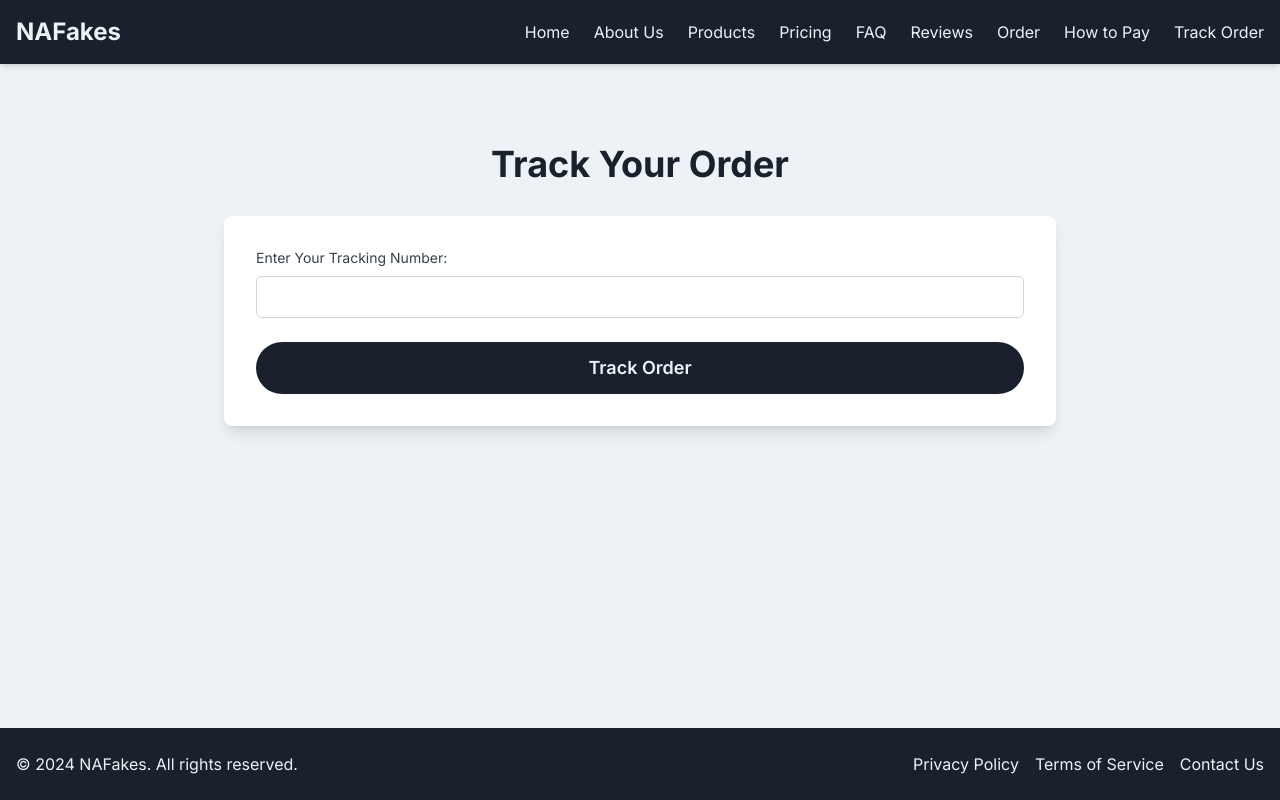
After one commit to ZacRC/FID, a Django app: page /track/ in a window 1280 px wide. The commit adds this page. Run offline with Django 4.2, Linux system fonts and the light colour scheme; some libraries are stand-ins or nearby versions.

Commit message:
Tracking order numbers

```diff
--- a/mainapp/models.py
+++ b/mainapp/models.py
@@ -23,6 +23,7 @@ class Order(models.Model):
     signature = models.ImageField(upload_to='signatures/', blank=True)
     additional = models.TextField(blank=True)
     created_at = models.DateTimeField(auto_now_add=True)
+    tracking_number = models.CharField(max_length=20, unique=True)
 
     def __str__(self):
         return f"{self.first_name} {self.last_name}"
--- a/mainapp/templates/mainapp/base.html
+++ b/mainapp/templates/mainapp/base.html
@@ -39,6 +39,7 @@
                     <li><a href="{% url 'reviews' %}" class="hover:text-accent transition duration-300">Reviews</a></li>
                     <li><a href="{% url 'order' %}" class="hover:text-accent transition duration-300">Order</a></li>
                     <li><a href="{% url 'how_to_pay' %}" class="hover:text-accent transition duration-300">How to Pay</a></li>
+                    <li><a href="{% url 'track' %}" class="hover:text-accent transition duration-300">Track Order</a></li>
                 </ul>
                 <button class="md:hidden text-secondary focus:outline-none">
                     <svg class="w-6 h-6" fill="none" stroke="currentColor" viewBox="0 0 24 24" xmlns="http://www.w3.org/2000/svg">
--- a/mainapp/templates/mainapp/confirmed.html
+++ b/mainapp/templates/mainapp/confirmed.html
@@ -23,7 +23,8 @@
     <div class="max-w-md w-full space-y-8 bg-white p-10 rounded-xl shadow-lg text-center">
         <div>
             <h1 class="text-3xl font-extrabold text-primary mb-2">Thank You for Your Order!</h1>
-            <p class="text-xl text-gray-600 mb-8">Your imaginary product will be delivered to your imagination shortly.</p>
+            <p class="text-xl text-gray-600 mb-4">Your imaginary product will be delivered to your imagination shortly.</p>
+            <p class="text-lg text-gray-800 mb-8">Your tracking number is: <span class="font-bold">{{ order.tracking_number }}</span></p>
             <div class="animate-bounce">
                 <svg class="mx-auto h-16 w-16 text-primary" fill="none" viewBox="0 0 24 24" stroke="currentColor" aria-hidden="true">
                     <path stroke-linecap="round" stroke-linejoin="round" stroke-width="2" d="M5 13l4 4L19 7" />
--- /dev/null
+++ b/mainapp/templates/mainapp/track.html
@@ -0,0 +1,52 @@
+{% extends 'mainapp/base.html' %}
+
+{% block title %}Track Your Order - NAFakes{% endblock %}
+
+{% block content %}
+<div class="max-w-4xl mx-auto px-4 sm:px-6 lg:px-8 py-12">
+    <h1 class="text-4xl font-bold mb-8 text-center text-primary">Track Your Order</h1>
+    <form action="{% url 'track' %}" method="post" class="bg-white shadow-lg rounded-lg p-8">
+        {% csrf_token %}
+        <div class="mb-6">
+            <label for="tracking_number" class="block text-sm font-medium text-gray-700 mb-2">Enter Your Tracking Number:</label>
+            <input type="text" id="tracking_number" name="tracking_number" required class="w-full px-3 py-2 border border-gray-300 rounded-md focus:outline-none focus:ring-2 focus:ring-primary">
+        </div>
+        <button type="submit" class="w-full bg-primary text-secondary px-6 py-3 rounded-full hover:bg-accent transition duration-300 text-lg font-semibold">Track Order</button>
+    </form>
+
+    {% if order %}
+    <div class="mt-12 bg-white shadow-lg rounded-lg p-8">
+        <h2 class="text-2xl font-semibold mb-4 text-primary">Order Information</h2>
+        <dl class="grid grid-cols-1 gap-x-4 gap-y-6 sm:grid-cols-2">
+            <div class="sm:col-span-1">
+                <dt class="text-sm font-medium text-gray-500">Tracking Number</dt>
+                <dd class="mt-1 text-sm text-gray-900">{{ order.tracking_number }}</dd>
+            </div>
+            <div class="sm:col-span-1">
+                <dt class="text-sm font-medium text-gray-500">Order Date</dt>
+                <dd class="mt-1 text-sm text-gray-900">{{ order.created_at|date:"F d, Y" }}</dd>
+            </div>
+            <div class="sm:col-span-2">
+                <dt class="text-sm font-medium text-gray-500">Name</dt>
+                <dd class="mt-1 text-sm text-gray-900">{{ order.first_name }} {% if order.middle_name %}{{ order.middle_name }}{% endif %} {{ order.last_name }}</dd>
+            </div>
+            <div class="sm:col-span-1">
+                <dt class="text-sm font-medium text-gray-500">Quantity</dt>
+                <dd class="mt-1 text-sm text-gray-900">{{ order.quantity }}</dd>
+            </div>
+            <div class="sm:col-span-1">
+                <dt class="text-sm font-medium text-gray-500">Status</dt>
+                <dd class="mt-1 text-sm text-gray-900">In Transit to Your Imagination</dd>
+            </div>
+        </dl>
+    </div>
+    {% endif %}
+
+    {% if error %}
+    <div class="mt-12 bg-red-100 border border-red-400 text-red-700 px-4 py-3 rounded relative" role="alert">
+        <strong class="font-bold">Error:</strong>
+        <span class="block sm:inline">{{ error }}</span>
+    </div>
+    {% endif %}
+</div>
+{% endblock %}
--- a/mainapp/urls.py
+++ b/mainapp/urls.py
@@ -13,4 +13,5 @@ urlpatterns = [
     path('checkout/', views.checkout, name='checkout'),
     path('payment/', views.payment, name='payment'),
     path('confirmed/', views.confirmed, name='confirmed'),
+    path('track/', views.track, name='track'),
 ]
--- a/mainapp/views.py
+++ b/mainapp/views.py
@@ -3,6 +3,8 @@ from django.views.decorators.http import require_POST
 from .models import Order
 import logging
 from datetime import datetime
+import random
+import string
 
 logger = logging.getLogger(__name__)
 
@@ -69,6 +71,25 @@ def checkout(request):
 def payment(request):
     return render(request, 'mainapp/payment.html')
 
+def generate_tracking_number():
+    return ''.join(random.choices(string.ascii_uppercase + string.digits, k=12))
+
 @require_POST
 def confirmed(request):
-    return render(request, 'mainapp/confirmed.html')
+    order_id = request.session.get('order_id')
+    if order_id:
+        order = Order.objects.get(id=order_id)
+        order.tracking_number = generate_tracking_number()
+        order.save()
+        return render(request, 'mainapp/confirmed.html', {'order': order})
+    return redirect('index')
+
+def track(request):
+    if request.method == 'POST':
+        tracking_number = request.POST.get('tracking_number')
+        try:
+            order = Order.objects.get(tracking_number=tracking_number)
+            return render(request, 'mainapp/track.html', {'order': order})
+        except Order.DoesNotExist:
+            return render(request, 'mainapp/track.html', {'error': 'Invalid tracking number'})
+    return render(request, 'mainapp/track.html')
```
